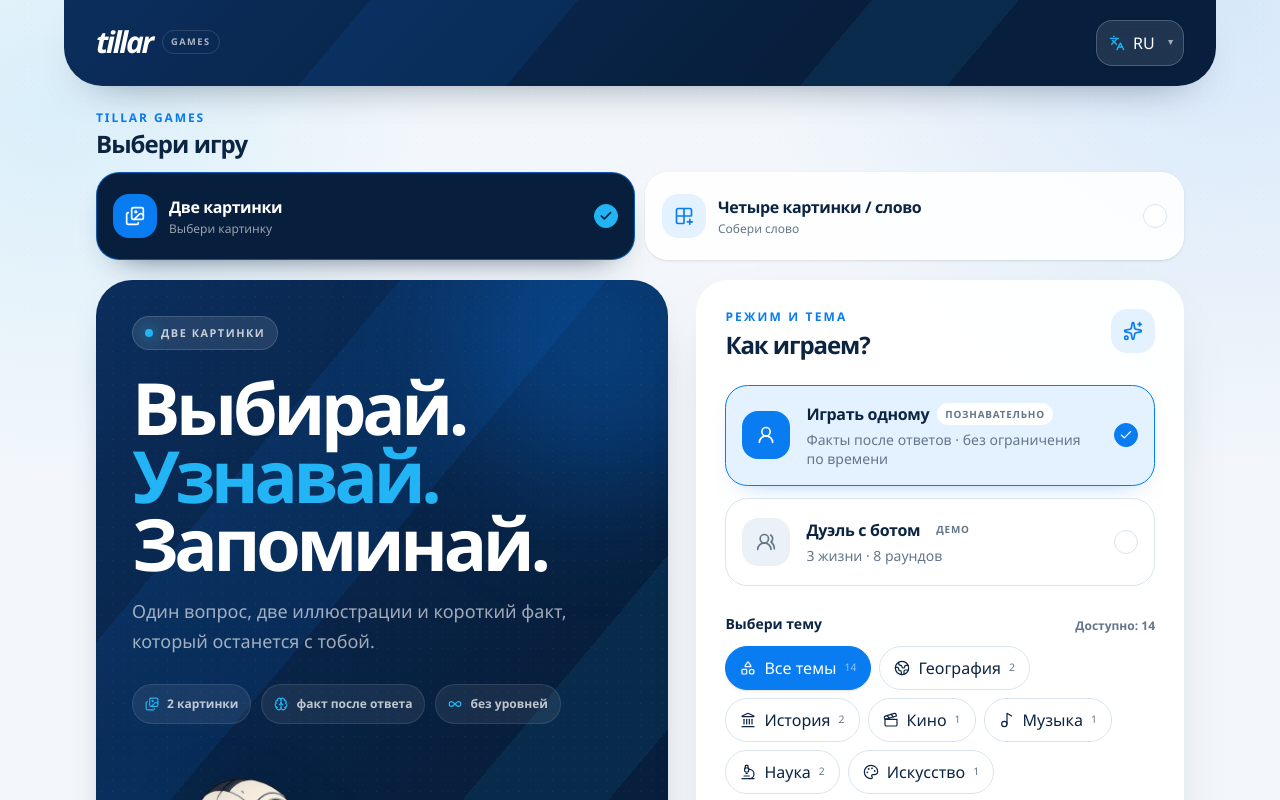
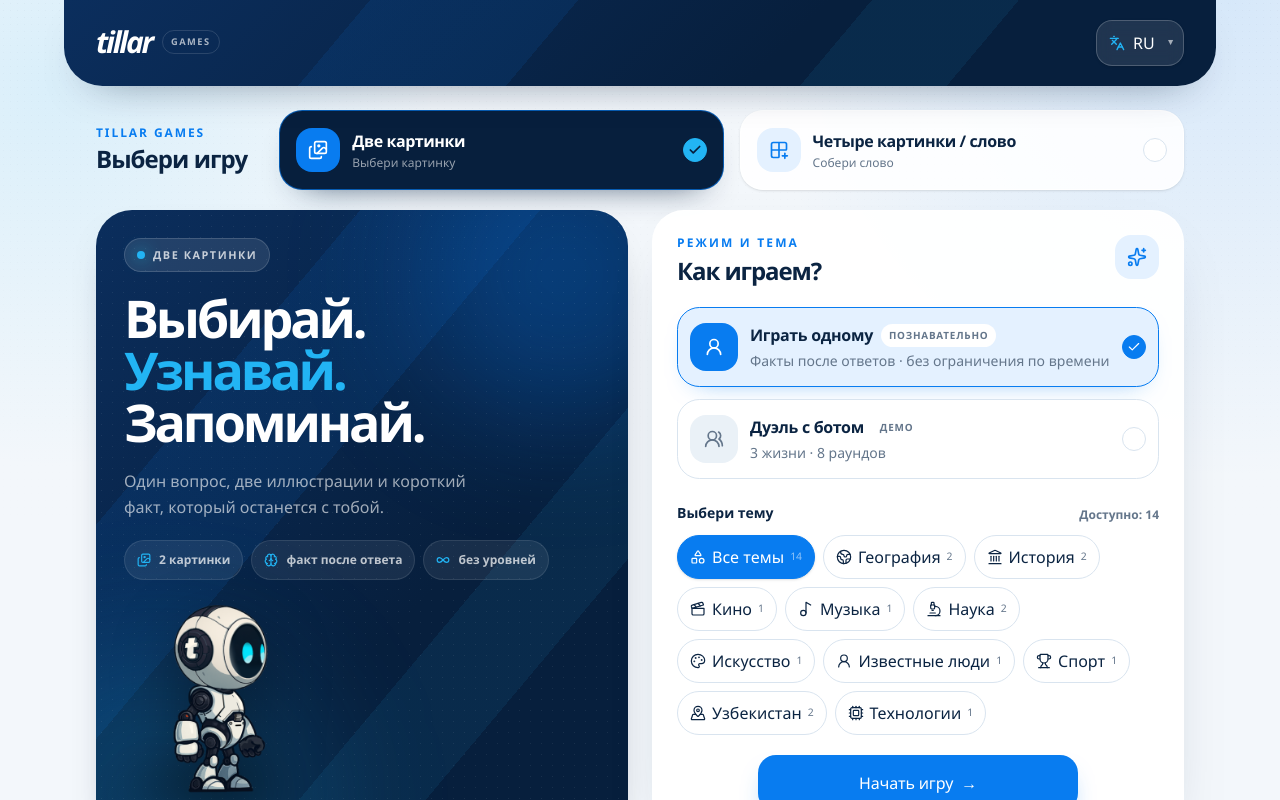
Before and after one commit to limelightttt/tillar-game, a React (Vite) app: page / in a window 1280 px wide. Shown: the top 800 px of the page. Built offline with nearby package versions, Linux system fonts and the light colour scheme.

Commit message:
fix: balance desktop game layouts while preserving mobile styles

```diff
--- a/src/entities/word-puzzle/ui/WordPuzzleArtwork.tsx
+++ b/src/entities/word-puzzle/ui/WordPuzzleArtwork.tsx
@@ -115,7 +115,7 @@ export function WordPuzzleArtwork({ className = "", image, index }: WordPuzzleAr
             src={image.src}
           />
         ) : (
-          <span className="grid size-[64%] min-h-16 min-w-16 place-items-center rounded-[30%] border border-white/80 bg-white/72 text-[clamp(2.4rem,11vw,5.25rem)] shadow-[0_20px_40px_-25px_rgba(28,25,48,0.5)] backdrop-blur-sm transition-transform duration-300 group-hover:scale-[1.04]">
+          <span className="grid size-[64%] min-h-16 min-w-16 place-items-center rounded-[30%] border border-white/80 bg-white/72 text-[clamp(2.4rem,11vw,5.25rem)] shadow-[0_20px_40px_-25px_rgba(28,25,48,0.5)] backdrop-blur-sm transition-transform duration-300 group-hover:scale-[1.04] lg:text-6xl">
             {image.symbol ?? "✦"}
           </span>
         )}
--- a/src/features/answer-picture/ui/PictureChoices.tsx
+++ b/src/features/answer-picture/ui/PictureChoices.tsx
@@ -23,7 +23,7 @@ export function PictureChoices({
   return (
     <div
       aria-label={t("board.options")}
-      className="grid gap-3 sm:grid-cols-2 sm:gap-4"
+      className="grid gap-3 sm:grid-cols-2 sm:gap-4 lg:mx-auto lg:max-w-3xl lg:gap-5"
       role="group"
     >
       {question.options.map((option, index) => {
--- a/src/features/compose-word/ui/WordComposer.tsx
+++ b/src/features/compose-word/ui/WordComposer.tsx
@@ -63,7 +63,7 @@ export function WordComposer({
   return (
     <div
       aria-label={t("composer.group")}
-      className="rounded-[1.55rem] border border-line bg-soft/55 p-4 focus-visible:outline-none focus-visible:ring-4 focus-visible:ring-primary/20 sm:p-5"
+      className="rounded-[1.55rem] border border-line bg-soft/55 p-4 focus-visible:outline-none focus-visible:ring-4 focus-visible:ring-primary/20 sm:p-5 lg:flex lg:flex-col lg:justify-center lg:p-6"
       role="group"
       tabIndex={0}
       onKeyDown={handleKeyDown}
@@ -143,7 +143,7 @@ export function WordComposer({
         })}
       </div>
 
-      <div className="mt-5 grid grid-cols-[auto_1fr] gap-2.5">
+      <div className="mt-5 grid grid-cols-[auto_1fr] gap-2.5 lg:mx-auto lg:mt-7 lg:w-full lg:max-w-xs">
         <Button
           aria-label={t("composer.clear")}
           disabled={disabled || selectedTileIds.length === 0}
--- a/src/features/configure-game/ui/GameSetup.tsx
+++ b/src/features/configure-game/ui/GameSetup.tsx
@@ -65,10 +65,10 @@ export function GameSetup({
   return (
     <section
       aria-labelledby="game-setup-title"
-      className="tillar-surface rounded-[2rem] border p-5 backdrop-blur sm:p-7"
+      className="tillar-surface rounded-[2rem] border p-5 backdrop-blur sm:p-7 lg:flex lg:flex-col lg:p-6"
       id="game-setup"
     >
-      <div className="mb-6 flex items-start justify-between gap-4">
+      <div className="mb-6 flex items-start justify-between gap-4 lg:mb-5">
         <div>
           <p className="mb-1 text-xs font-black uppercase tracking-[0.18em] text-primary">
             {t("setup.eyebrow")}
@@ -94,7 +94,7 @@ export function GameSetup({
             <button
               aria-pressed={selected}
               className={cn(
-                "group relative flex min-h-[5.5rem] items-center gap-4 rounded-[1.4rem] border p-4 text-left transition focus-visible:outline-none focus-visible:ring-4 focus-visible:ring-primary/20",
+                "group relative flex min-h-[5.5rem] items-center gap-4 rounded-[1.4rem] border p-4 text-left transition focus-visible:outline-none focus-visible:ring-4 focus-visible:ring-primary/20 lg:min-h-20 lg:gap-3 lg:p-3",
                 selected
                   ? "border-primary bg-primary-soft shadow-[0_10px_26px_-18px_rgba(8,124,240,0.65)]"
                   : "border-line bg-white hover:border-primary/35 hover:bg-soft/60",
@@ -141,7 +141,7 @@ export function GameSetup({
         })}
       </div>
 
-      <div className="mt-7">
+      <div className="mt-7 lg:mt-6 lg:flex-1">
         <div className="mb-3 flex items-end justify-between gap-3">
           <p className="text-sm font-black text-foreground">{t("setup.category")}</p>
           <p className="text-xs font-bold text-muted">
@@ -150,7 +150,7 @@ export function GameSetup({
         </div>
         <div
           aria-label={t("setup.categoryGroup")}
-          className="flex max-h-40 flex-wrap gap-2 overflow-y-auto pr-1"
+          className="flex max-h-40 flex-wrap gap-2 overflow-y-auto pr-1 lg:max-h-none lg:overflow-visible lg:pr-0"
           role="group"
         >
           {questionCategories.map((category) => {
@@ -161,7 +161,7 @@ export function GameSetup({
               <button
                 aria-pressed={selected}
                 className={cn(
-                  "inline-flex min-h-11 items-center gap-2 rounded-full border px-3.5 py-2 text-sm font-bold transition focus-visible:outline-none focus-visible:ring-4 focus-visible:ring-primary/20",
+                  "inline-flex min-h-11 items-center gap-2 rounded-full border px-3.5 py-2 text-sm font-bold transition focus-visible:outline-none focus-visible:ring-4 focus-visible:ring-primary/20 lg:gap-1.5 lg:px-3 lg:text-xs",
                   selected
                     ? "border-primary bg-primary text-white shadow-sm"
                     : "border-line bg-white text-foreground hover:border-primary/35 hover:bg-soft",
@@ -181,7 +181,7 @@ export function GameSetup({
         </div>
       </div>
 
-      <Button className="mt-5" fullWidth size="large" onClick={onStart}>
+      <Button className="mt-5 lg:mx-auto lg:max-w-xs" fullWidth size="large" onClick={onStart}>
         {t("setup.start")}
         <span aria-hidden="true">→</span>
       </Button>
--- a/src/features/select-game/ui/GameProductSelector.tsx
+++ b/src/features/select-game/ui/GameProductSelector.tsx
@@ -19,8 +19,8 @@ export function GameProductSelector({ onChange, value }: GameProductSelectorProp
   const { t } = useI18n();
 
   return (
-    <section aria-labelledby="game-product-title" className="mb-5">
-      <div className="mb-3">
+    <section aria-labelledby="game-product-title" className="mb-5 lg:flex lg:items-center lg:gap-8">
+      <div className="mb-3 lg:mb-0 lg:shrink-0">
         <div>
           <p className="text-xs font-black uppercase tracking-[0.16em] text-primary">
             {t("selector.eyebrow")}
@@ -34,7 +34,11 @@ export function GameProductSelector({ onChange, value }: GameProductSelectorProp
         </div>
       </div>
 
-      <div aria-label={t("selector.group")} className="grid gap-2.5 sm:grid-cols-2" role="group">
+      <div
+        aria-label={t("selector.group")}
+        className="grid gap-2.5 sm:grid-cols-2 lg:flex-1 lg:gap-4"
+        role="group"
+      >
         {gameProducts.map((product) => {
           const selected = value === product.id;
           const Icon = productIcons[product.id];
@@ -43,7 +47,7 @@ export function GameProductSelector({ onChange, value }: GameProductSelectorProp
             <button
               aria-pressed={selected}
               className={cn(
-                "group flex min-h-[5.5rem] items-center gap-3 rounded-[1.45rem] border p-3.5 text-left transition focus-visible:outline-none focus-visible:ring-4 focus-visible:ring-primary/20 sm:p-4",
+                "group flex min-h-[5.5rem] items-center gap-3 rounded-[1.45rem] border p-3.5 text-left transition focus-visible:outline-none focus-visible:ring-4 focus-visible:ring-primary/20 sm:p-4 lg:min-h-20 lg:py-3",
                 selected
                   ? "border-primary/65 bg-ink text-white shadow-[0_16px_35px_-24px_rgba(7,31,61,0.9)]"
                   : "border-white/80 bg-white/88 text-foreground shadow-sm hover:border-primary/30 hover:bg-white",
--- a/src/pages/home-page/ui/HomePage.tsx
+++ b/src/pages/home-page/ui/HomePage.tsx
@@ -48,7 +48,7 @@ export function HomePage() {
       <AppHeader />
       <main className="safe-bottom mx-auto w-full max-w-6xl px-4 pb-10 sm:px-6 lg:px-8">
         <GameProductSelector value={gameId} onChange={setGameId} />
-        <div className="animate-rise grid items-start gap-5 lg:grid-cols-[1.08fr_0.92fr] lg:gap-7">
+        <div className="animate-rise grid items-start gap-5 lg:grid-cols-2 lg:items-stretch lg:gap-6">
           <GameIntro gameId={gameId} />
           <GameSetup
             categoryId={categoryId}
--- a/src/widgets/game-intro/ui/GameIntro.tsx
+++ b/src/widgets/game-intro/ui/GameIntro.tsx
@@ -55,7 +55,7 @@ export function GameIntro({ gameId }: GameIntroProps) {
   const content = introContent[gameId];
 
   return (
-    <section className="tillar-header relative isolate min-h-[38rem] overflow-hidden rounded-[2.25rem] p-6 text-white shadow-[0_28px_80px_-34px_rgba(7,31,61,0.72)] sm:min-h-[42rem] sm:p-9">
+    <section className="tillar-header relative isolate min-h-[38rem] overflow-hidden rounded-[2.25rem] p-6 text-white shadow-[0_28px_80px_-34px_rgba(7,31,61,0.72)] sm:min-h-[42rem] sm:p-9 lg:min-h-0 lg:p-7">
       <div className="absolute -right-20 -top-20 size-72 rounded-full bg-primary/30 blur-3xl" />
       <div className="absolute -bottom-32 -left-24 size-80 rounded-full bg-cyan/20 blur-3xl" />
       <div
@@ -67,27 +67,30 @@ export function GameIntro({ gameId }: GameIntroProps) {
       />
 
       <div
-        className="animate-content-swap relative z-10 flex min-h-[34rem] flex-col sm:min-h-[37.5rem]"
+        className="animate-content-swap relative z-10 flex min-h-[34rem] flex-col sm:min-h-[37.5rem] lg:h-full lg:min-h-0"
         key={gameId}
       >
         <div>
-          <div className="mb-6 inline-flex max-w-full items-center gap-2 rounded-full border border-white/15 bg-white/10 px-3 py-2 text-[0.68rem] font-black uppercase tracking-[0.14em] text-white/75 backdrop-blur">
+          <div className="mb-6 inline-flex max-w-full items-center gap-2 rounded-full border border-white/15 bg-white/10 px-3 py-2 text-[0.68rem] font-black uppercase tracking-[0.14em] text-white/75 backdrop-blur lg:mb-5">
             <span className="size-2 shrink-0 rounded-full bg-cyan shadow-[0_0_16px_rgba(18,203,228,0.9)]" />
             <span className="truncate">{t(content.eyebrowKey)}</span>
           </div>
 
-          <h1 className="text-balance max-w-xl text-[clamp(2.5rem,6vw,4.5rem)] font-black leading-[0.94] tracking-[-0.06em]">
+          <h1 className="text-balance max-w-xl text-[clamp(2.5rem,6vw,4.5rem)] font-black leading-[0.94] tracking-[-0.06em] lg:text-5xl lg:leading-none xl:text-[3.25rem]">
             {t(content.lineKeys[0])}
             <br />
             <span className="text-cyan">{t(content.lineKeys[1])}</span>
             <br />
             {t(content.lineKeys[2])}
           </h1>
-          <p className="mt-5 max-w-md text-base leading-relaxed text-white/62 sm:text-lg">
+          <p className="mt-5 max-w-md text-base leading-relaxed text-white/62 sm:text-lg lg:max-w-sm lg:text-base">
             {t(content.descriptionKey)}
           </p>
 
-          <ul className="mt-7 flex flex-wrap gap-2.5" aria-label={t("intro.features")}>
+          <ul
+            className="mt-7 flex flex-wrap gap-2.5 lg:mt-5 lg:gap-2"
+            aria-label={t("intro.features")}
+          >
             {content.features.map((feature) => {
               const Icon = feature.icon;
               return (
@@ -103,9 +106,9 @@ export function GameIntro({ gameId }: GameIntroProps) {
           </ul>
         </div>
 
-        <div className="relative mt-8 min-h-56 flex-1 sm:min-h-64">
-          <div className="absolute bottom-1 left-0 h-8 w-40 rounded-[50%] bg-black/40 blur-xl sm:left-2 sm:w-48" />
-          <div className="pointer-events-none absolute -left-2 bottom-0 w-48 sm:w-60">
+        <div className="relative mt-8 min-h-56 flex-1 sm:min-h-64 lg:mt-5 lg:min-h-48">
+          <div className="absolute bottom-1 left-0 h-8 w-40 rounded-[50%] bg-black/40 blur-xl sm:left-2 sm:w-48 lg:left-0 lg:w-40" />
+          <div className="pointer-events-none absolute -left-2 bottom-0 w-48 sm:w-60 lg:w-52">
             <RobotSequence
               decorative
               className="drop-shadow-[0_24px_32px_rgba(0,0,0,0.36)]"
--- a/src/widgets/word-puzzle-board/ui/WordPuzzleBoard.tsx
+++ b/src/widgets/word-puzzle-board/ui/WordPuzzleBoard.tsx
@@ -129,7 +129,7 @@ export function WordPuzzleBoard({
       </div>
 
       <div className="mb-5 sm:mb-6">
-        <h1 className="text-balance max-w-4xl text-2xl font-black leading-tight tracking-[-0.045em] text-foreground sm:text-3xl lg:text-[2.15rem]">
+        <h1 className="text-balance max-w-4xl text-2xl font-black leading-tight tracking-[-0.045em] text-foreground sm:text-3xl lg:text-3xl">
           {puzzle.prompt}
         </h1>
       </div>
@@ -138,7 +138,7 @@ export function WordPuzzleBoard({
         <DuelRoundStatus botAnswer={botAnswer} playerAnswer={playerAnswer} />
       ) : null}
 
-      <div className="grid gap-5 lg:grid-cols-[minmax(0,1.05fr)_minmax(20rem,0.95fr)] lg:items-start lg:gap-6">
+      <div className="grid gap-5 lg:grid-cols-[minmax(0,24rem)_minmax(0,1fr)] lg:items-stretch lg:gap-6">
         <div
           aria-label={t("board.clues")}
           className="grid grid-cols-2 gap-2.5 sm:gap-3"
```
Also changed, not shown: 1 other file (tests, documents, lock files or other folders).
